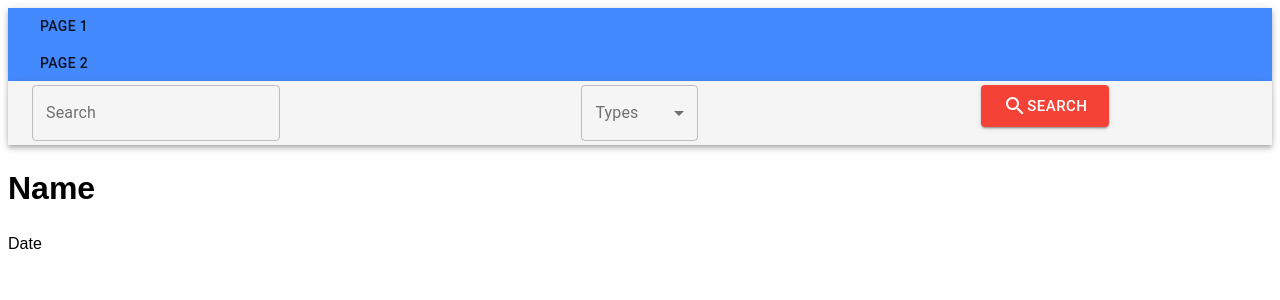
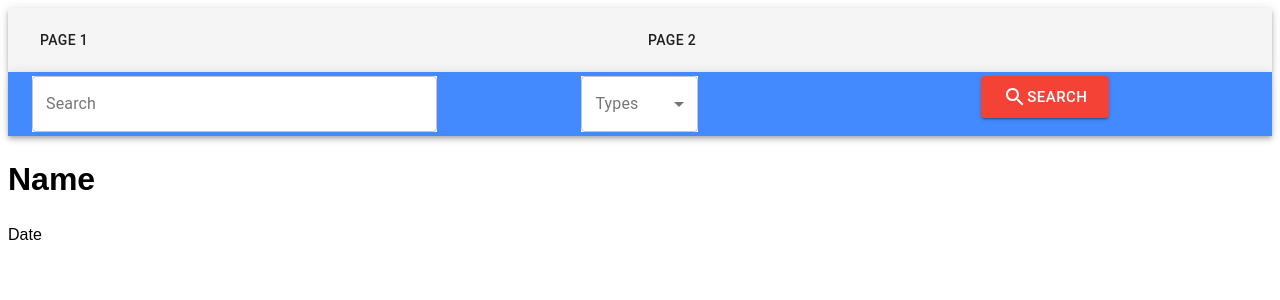
Before and after one commit to GhidaMaalouf/restaurant-fe-reactJs, a React (Create React App) app: page / in a window 1280 px wide. Shown: the top 300 px of the page. Built offline with nearby package versions, Linux system fonts and the light colour scheme.

Commit message:
Fix CSS in NavigBar and SearchBar

```diff
--- a/src/components/MainPage.js
+++ b/src/components/MainPage.js
@@ -8,8 +8,7 @@ function MainPage(){
 	return(
 		<div>
 			<NavigBar/>
-			<Page1
-			></Page1>
+			<Page1></Page1>
 			<Page2></Page2>
 		</div>
 		)
--- a/src/components/NavigBar.js
+++ b/src/components/NavigBar.js
@@ -12,16 +12,16 @@ function NavigBar(){
     //const dispatch=useDispatch();
     return(
         <div>
-            <AppBar position="static">
-                <Toolbar color="primary">
-                    <Grid container>
-                        <Grid item xs={6} sm={12}>
+            <AppBar position="static" color="default">
+                <Toolbar >
+                    <Grid container justify="center">
+                        <Grid item xs={6} >
                             <Grid container>
                                 <Button > Page 1 </Button>
                             </Grid>
                         </Grid>
-                        <Grid item xs={6} sm={12}>
-                            <Grid container>
+                        <Grid item xs={6}>
+                            <Grid container justify="left">
                                 <Button >
                                     Page 2
                                 </Button>
--- a/src/components/SearchBar.js
+++ b/src/components/SearchBar.js
@@ -13,18 +13,18 @@ import SearchIcon from '@material-ui/icons/Search';
 const SearchBar = () => {
 	return (
     <div >
-      <AppBar position="static" color="default">
+      <AppBar position="static" color="primary">
         	<Toolbar >
       			<Grid container >
         			<Grid item xs={12} sm={4}>
           				<Grid container>
-            				<TextField label="Search" variant="outlined" color="primary" size="medium"/>
+            				<TextField label="Search" fullWidth variant="outlined" style={{backgroundColor:"white"}} color="primary" size="medium"/>
           				</Grid>
         			</Grid>
 
         				<Grid item xs={12} sm={4}>
           					<Grid container justify="center">
-            					<FormControl variant="outlined" >
+            					<FormControl style={{backgroundColor:"white"}} variant="outlined" >
               							<InputLabel >Types</InputLabel>
                 							<Select native label="Type">
                   								<option aria-label="None" />
```
Also changed, not shown: src/sagaStore.js (+10 -1 lines).
